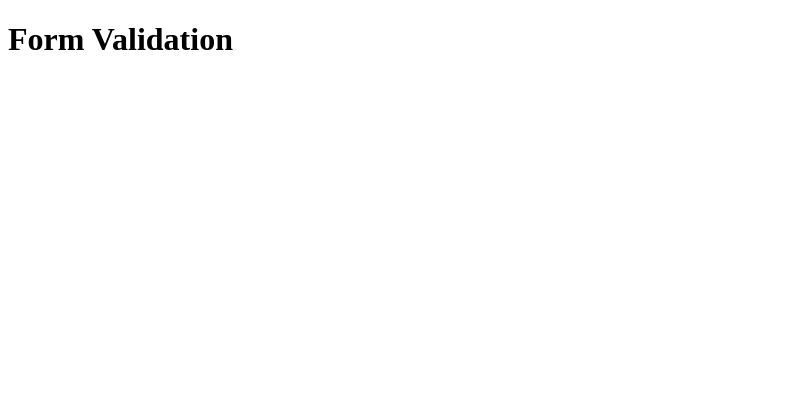
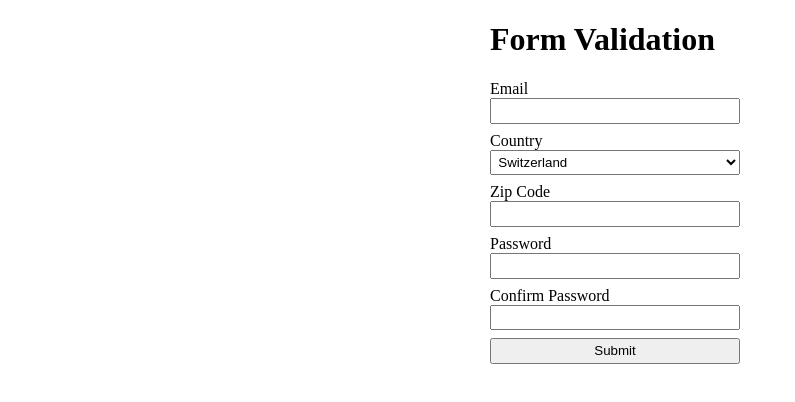
Before and after one commit to karl-perkins/form-validation, a plain HTML site: page index.html in a window 1280 px wide. Shown: the whole page, without its empty margins (0-795 px from the left). Drawn offline with Linux system fonts and the light colour scheme.

Commit message:
add form html and styles

```diff
--- a/index.html
+++ b/index.html
@@ -9,5 +9,38 @@
   </head>
   <body>
     <h1>Form Validation</h1>
+    <form>
+      <label for="mail">
+        <span>Email</span>
+        <input type="email" name="mail" id="mail">
+        <span class="error"></span>
+      </label>
+      <label for="country">
+        <span>Country</span>
+        <select name="country" id="country">
+          <option value="ch">Switzerland</option>
+          <option value="fr">France</option>
+          <option value="de">Germany</option>
+          <option value="nl">The Netherlands</option>
+        </select>
+        <span class="error"></span>
+      </label>
+      <label for="zip">
+        <span>Zip Code</span>
+        <input type="text" name="zip" id="zip">
+        <span class="error"></span>
+      </label>
+      <label for="password">
+        <span>Password</span>
+        <input type="password" name="password" id="password">
+        <span class="error"></span>
+      </label>
+      <label for="password-confirm">
+        <span>Confirm Password</span>
+        <input type="password" name="password-confirm" id="password-confirm">
+        <span class="error"></span>
+      </label>
+      <button type="submit">Submit</button>
+    </form>
   </body>
 </html>
--- a/style.css
+++ b/style.css
@@ -0,0 +1,50 @@
+body {
+  width: 300px;
+  padding: 0;
+  margin: 0 auto;
+}
+
+form {
+  width: 250px;
+  display: flex;
+  flex-direction: column;
+  gap: 0.5rem;
+}
+
+label {
+  display: flex;
+  flex-direction: column;
+}
+
+input,
+select,
+button {
+  padding: 0.25em;
+}
+
+/* This is our style for the invalid fields */
+input:invalid {
+  border-color: #900;
+  background-color: #fdd;
+}
+
+input:focus:invalid {
+  outline: none;
+}
+
+/* This is the style of our error messages */
+.error {
+  width: 100%;
+  padding: 0;
+
+  font-size: 80%;
+  color: white;
+  background-color: #900;
+  border-radius: 0 0 5px 5px;
+
+  box-sizing: border-box;
+}
+
+.error.active {
+  padding: 0.3em;
+}
```
